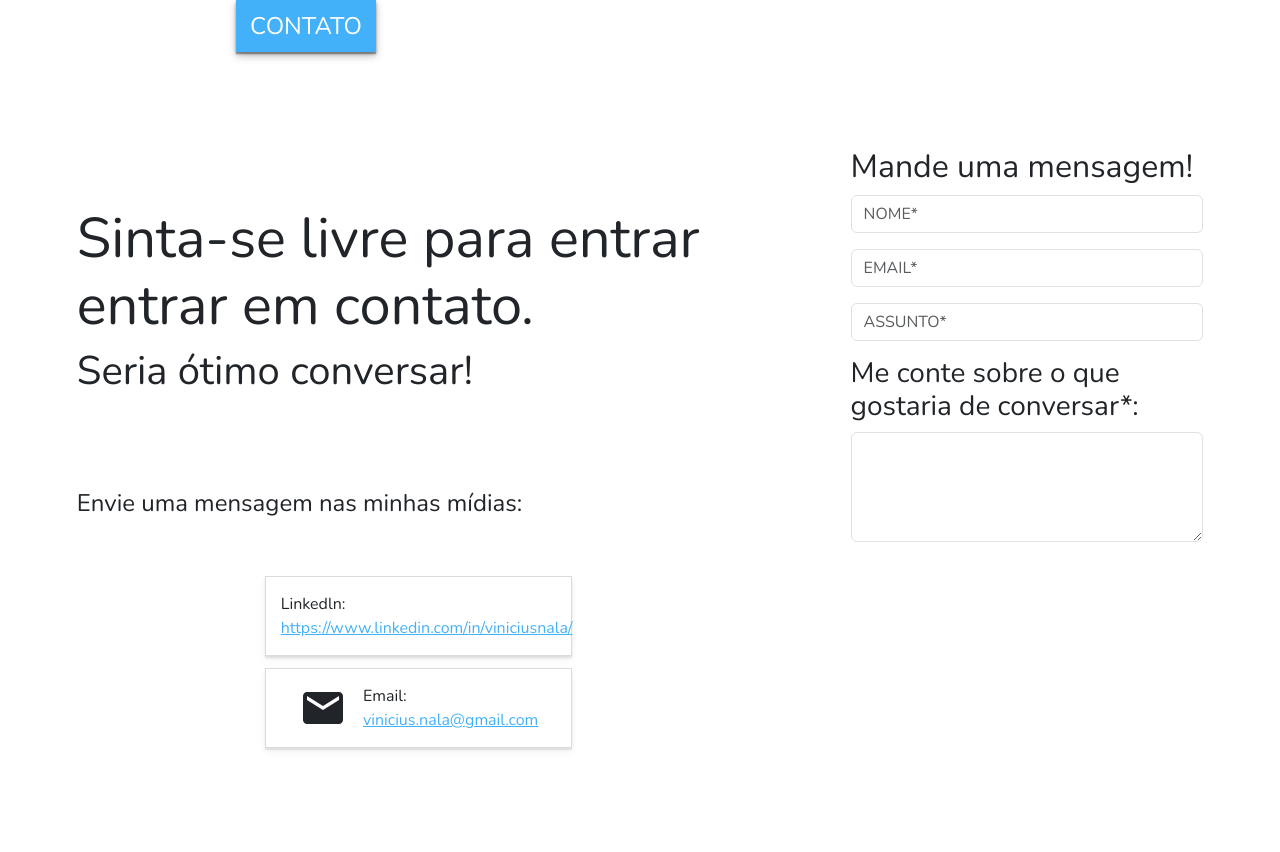
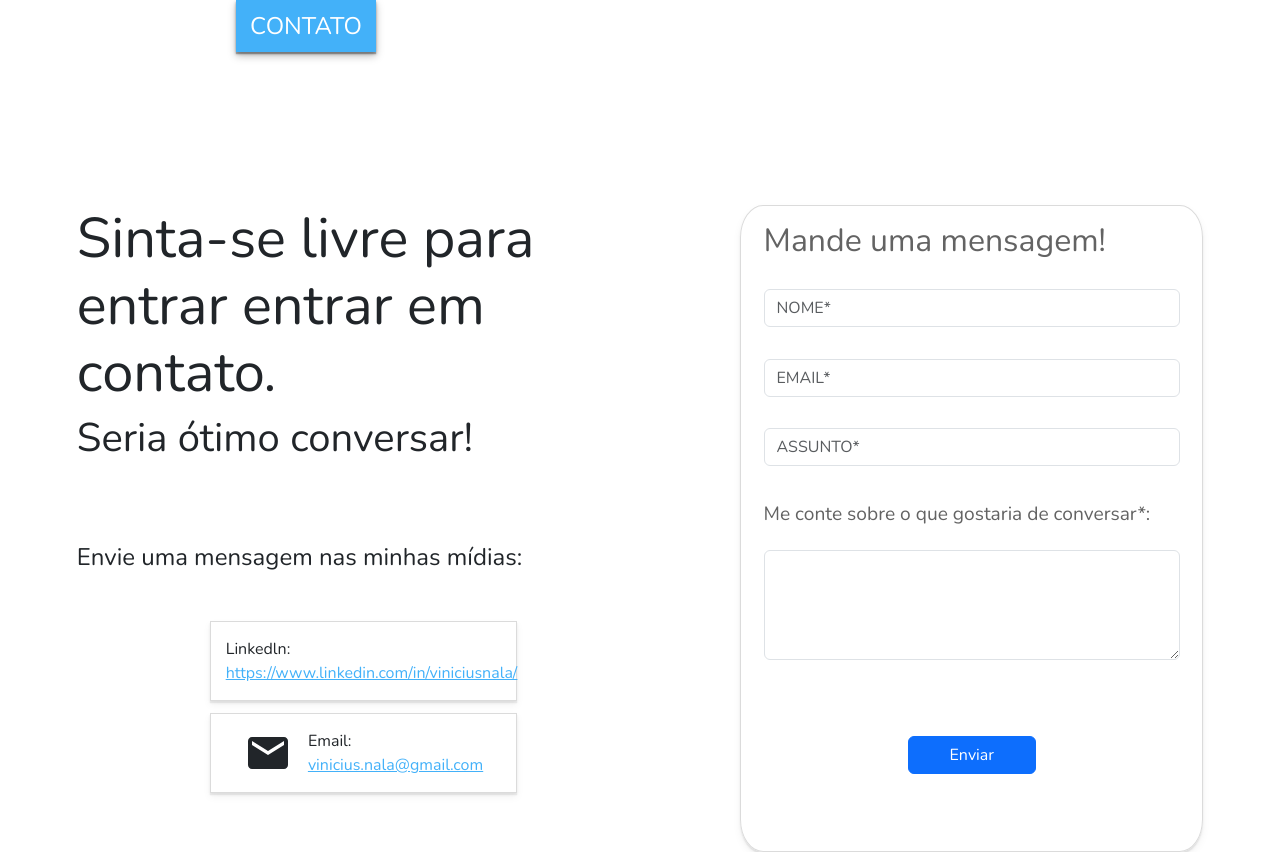
Before and after one commit to ViniciusNalaSantos/PersonalWebsite, a React (Create React App) app in the folder frontend/: page / in a window 1280 px wide. Shown: the part 2138-2990 px from the top of the page. Built offline with nearby package versions, Linux system fonts and the light colour scheme.

Commit message:
Contact section finalized.

```diff
--- a/frontend/src/components/Contact/contact.css
+++ b/frontend/src/components/Contact/contact.css
@@ -4,6 +4,8 @@
     --color-main-dark-grey: #4C4C4C;
     --color-secondary-white: #FFFFFF;
     --color-detail-blue: #43B1F9;
+    --color-form-medium-grey: #636363;
+    --color-form-light-grey: #EDEDED;
     --font-family-main: "Nunito", sans-serif;
 }
 
@@ -19,6 +21,7 @@
     padding-top: 6vh;
     padding-left: 6vw;
     padding-right: 6vw;
+    padding-bottom: 6vh;
     justify-content: space-between;
     gap: 8%;
 }
@@ -85,3 +88,54 @@
 .contact-main-media-card-text-link {
     color: var(--color-detail-blue);
 }
+
+.contact-form {
+    margin-top: 5%;
+    color: var(--color-form-medium-grey);
+    border: 1px solid var(--color-secondary-light-grey);
+    box-shadow:
+        0 2px 1px rgba(0, 0, 0, 0.05),
+        0 2px 3px rgba(0, 0, 0, 0.05),
+        0 4px 8px rgba(0, 0, 0, 0.05);
+    border-radius: 5%;
+}
+
+#contact-form-content {
+    height: 100%;
+    padding-left: 4.8%;
+    padding-right: 4.8%;
+    padding-top: 2vh;
+    padding-bottom: 2vh;
+    display: flex;
+    flex-direction: column;
+    min-width: 36vw;
+}
+
+.contact-form-content-title {
+    font-size: 2rem;
+    padding-bottom: 5%;
+}
+
+.contact-form-content-name {
+    padding-bottom: 3.75%;
+}
+
+.contact-form-content-email {
+    padding-bottom: 3.75%;
+}
+
+.contact-form-content-subject {
+    padding-bottom: 5%;
+}
+
+.contact-form-content-subtitle {
+    font-size: 1.2rem;
+    padding-bottom: 3.75%;
+}
+
+#contact-form-content-button {
+    margin-top: auto;
+    margin-bottom: auto;
+    width: 10vw;
+    align-self: center;
+}
--- a/frontend/src/components/Contact/index.js
+++ b/frontend/src/components/Contact/index.js
@@ -1,6 +1,7 @@
 import "./contact.css";
 import 'bootstrap/dist/css/bootstrap.min.css';
 import Form from 'react-bootstrap/Form';
+import Button from 'react-bootstrap/Button';
 import {FaLinkedinIn} from "react-icons/fa";
 import { MdEmail } from "react-icons/md";
 
@@ -30,25 +31,31 @@ function Contact() {
             </div>
         </div>
         <Form className="contact-form">
-            <h2 className="contact-form-title">Mande uma mensagem!</h2>
+            <div id="contact-form-content">
+                <h2 className="contact-form-content-title">Mande uma mensagem!</h2>
 
-            <Form.Group className="mb-3 contact-form-name">
+                <Form.Group className="mb-3 contact-form-content-name">
                     <Form.Control placeholder="NOME*" />
                 </Form.Group>
 
-            <Form.Group className="mb-3 contact-form-email">
+                <Form.Group className="mb-3 contact-form-content-email">
                     <Form.Control placeholder="EMAIL*" />
                 </Form.Group>
 
-            <Form.Group className="mb-3 contact-form-subject">
+                <Form.Group className="mb-3 contact-form-content-subject">
                     <Form.Control placeholder="ASSUNTO*" />
                 </Form.Group>
 
-            <h3 className="contact-form-subtitle">Me conte sobre o que gostaria de conversar*:</h3>
+                <h3 className="contact-form-content-subtitle">Me conte sobre o que gostaria de conversar*:</h3>
 
-            <Form.Group className="mb-3 contact-form-text">
+                <Form.Group className="mb-3 contact-form-content-text">
                     <Form.Control as="textarea" rows={4} />
                 </Form.Group>
+
+                <Button variant="primary" type="submit" id="contact-form-content-button">
+                    Enviar
+                </Button>
+            </div>
         </Form>
     </div>
   )
```
Lines whose indentation alone changed are shown as unchanged.
